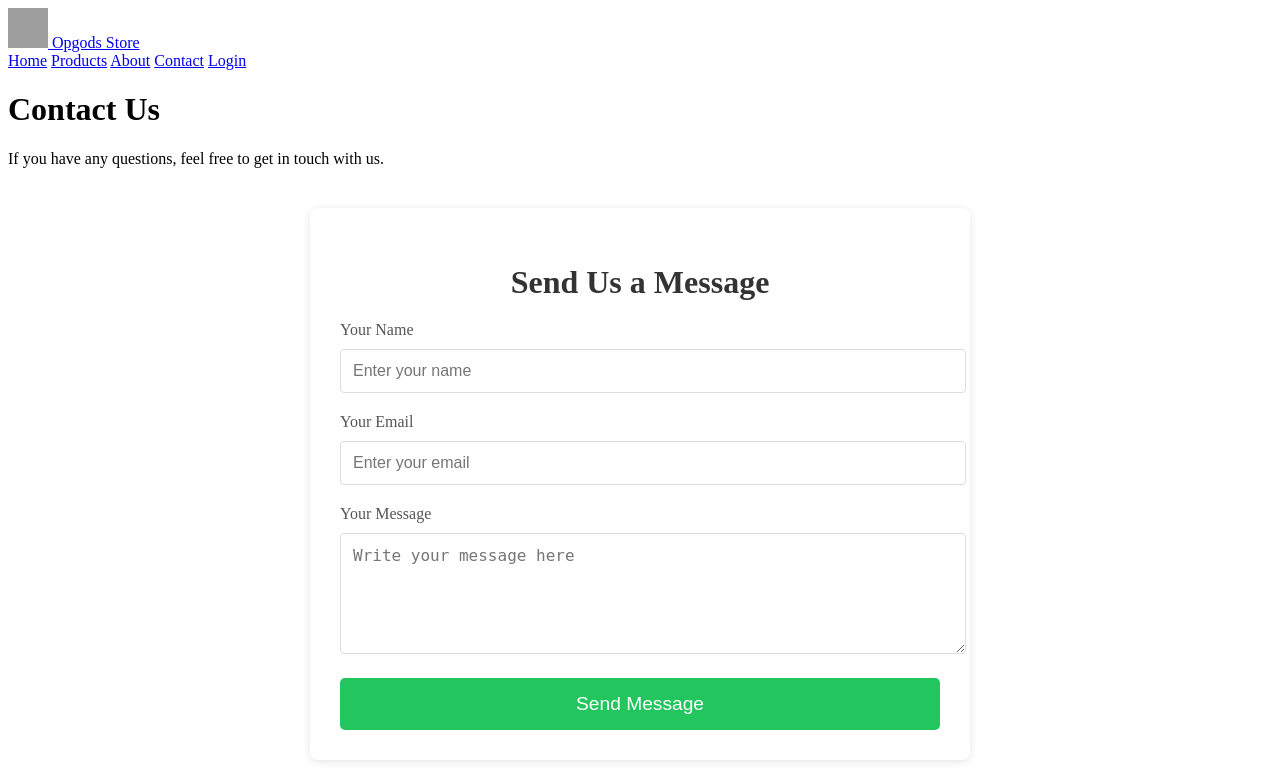
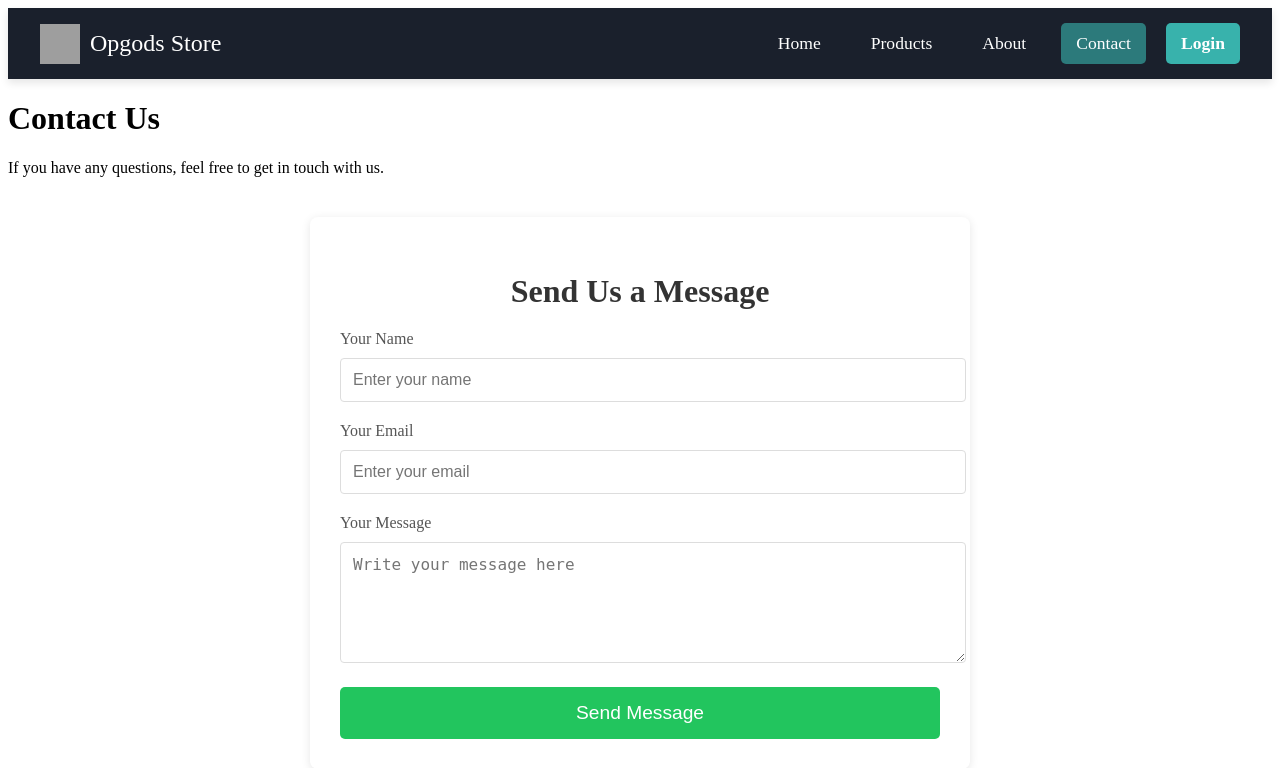
Before and after one commit to opgodsnetwork/opgodsnetwork.github.io, a PHP site: page /contact.html in a window 1280 px wide. Shown: the top 768 px of the page. Run offline with PHP 8.4, Linux system fonts and the light colour scheme; grey boxes are pictures that could not be loaded.

Commit message:
Update contact.css

```diff
--- a/contact.css
+++ b/contact.css
@@ -55,3 +55,91 @@
 .contact-form button:hover {
     background-color: #16a34a;
 }
+
+.navbar {
+    background-color: #1a202c; /* Dark background */
+    padding: 15px 0;
+    box-shadow: 0 4px 8px rgba(0, 0, 0, 0.1);
+}
+
+.navbar .container {
+    max-width: 1200px;
+    margin: 0 auto;
+    padding: 0 20px;
+}
+
+.navbar .nav-content {
+    display: flex;
+    justify-content: space-between;
+    align-items: center;
+    flex-wrap: wrap;
+}
+
+.navbar .logo {
+    display: flex;
+    align-items: center;
+    color: #fff;
+    font-size: 1.5rem;
+    text-decoration: none;
+}
+
+.navbar .logo img {
+    margin-right: 10px;
+}
+
+.navbar .nav-links {
+    display: flex;
+    gap: 20px;
+    list-style-type: none;
+    margin: 0;
+}
+
+.navbar .nav-links a {
+    color: #fff;
+    font-size: 1.1rem;
+    text-decoration: none;
+    padding: 10px 15px;
+    border-radius: 5px;
+    transition: background-color 0.3s ease, color 0.3s ease;
+}
+
+.navbar .nav-links a:hover {
+    background-color: #38b2ac; /* Light Teal */
+    color: white;
+}
+
+.navbar .btn-nav-login {
+    background-color: #38b2ac;
+    color: white;
+    padding: 10px 20px;
+    border-radius: 25px;
+    font-weight: bold;
+    transition: background-color 0.3s ease, transform 0.3s ease;
+}
+
+.navbar .btn-nav-login:hover {
+    background-color: #2c7a7b;
+    transform: scale(1.05); /* Slight scaling on hover */
+}
+
+.navbar .nav-links a.active {
+    background-color: #2c7a7b; /* Active link color */
+    color: white;
+}
+
+@media (max-width: 768px) {
+    .navbar .nav-content {
+        flex-direction: column;
+        align-items: flex-start;
+    }
+
+    .navbar .nav-links {
+        flex-direction: column;
+        gap: 10px;
+        margin-top: 20px;
+    }
+
+    .navbar .btn-nav-login {
+        margin-top: 15px;
+    }
+}
```
